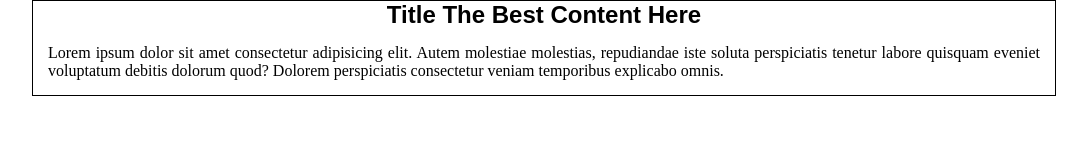
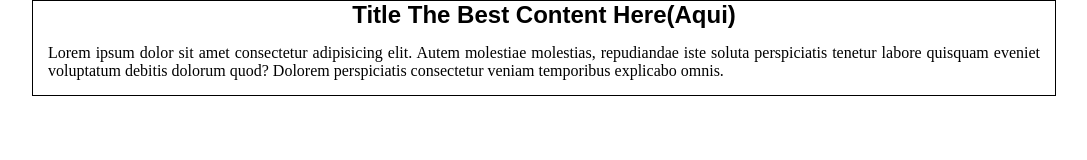
Before and after one commit to jhon741/team-page, a plain HTML site: page index.html in a window 1280 px wide. Shown: the whole page, without its empty margins (96-1183 px from the left). Drawn offline with Linux system fonts and the light colour scheme.

Commit message:
editing the title

```diff
--- a/index.html
+++ b/index.html
@@ -10,7 +10,7 @@
 <body>
   <div class="content">
     <div class="section">
-      <h2>title <span>the best content here</span></h2>
+      <h2>title <span>the best content here(aqui)</span></h2>
       <p>Lorem ipsum dolor sit amet consectetur adipisicing elit. Autem molestiae molestias, repudiandae iste soluta perspiciatis tenetur labore quisquam eveniet voluptatum debitis dolorum quod? Dolorem perspiciatis consectetur veniam temporibus explicabo omnis.</p>
     </div>
   </div>
```
